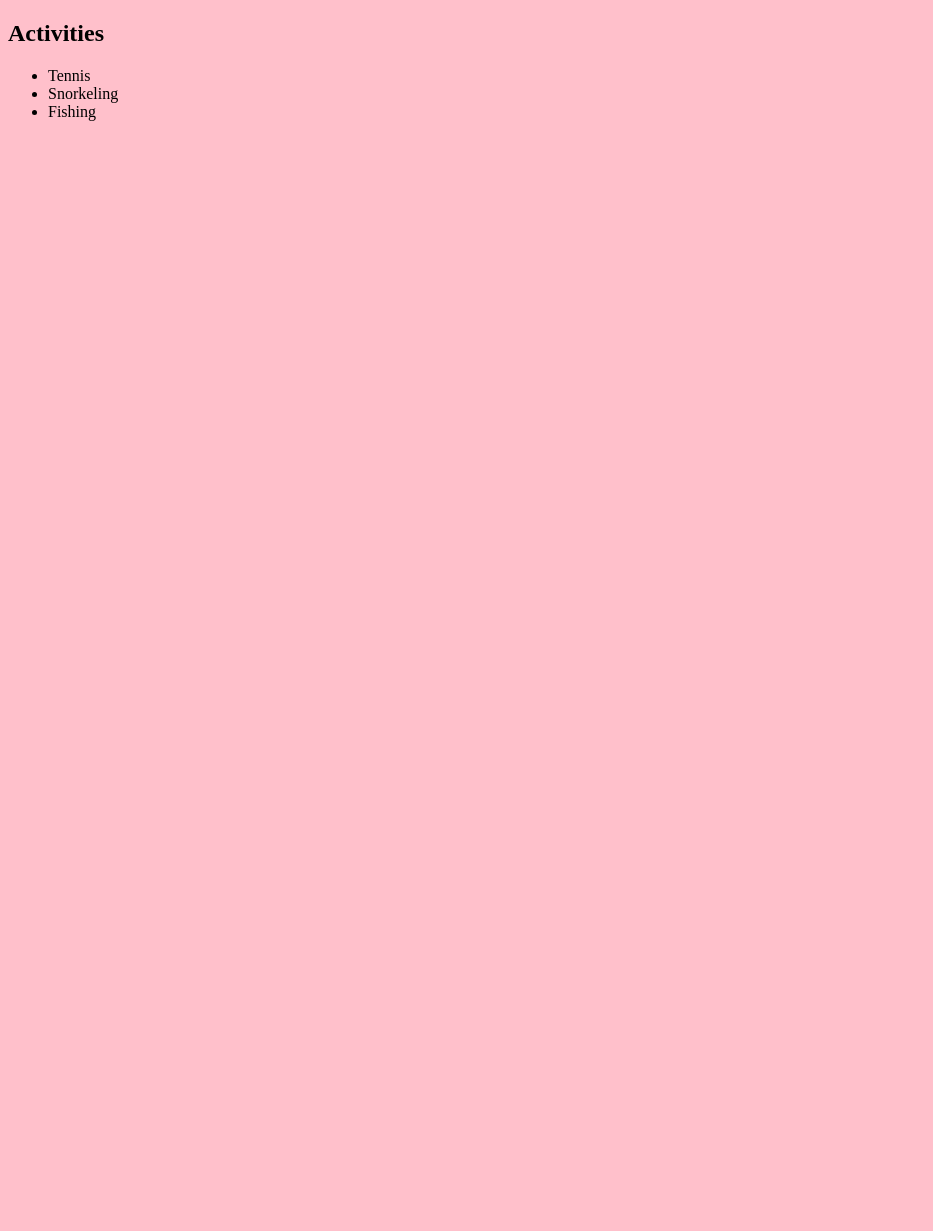
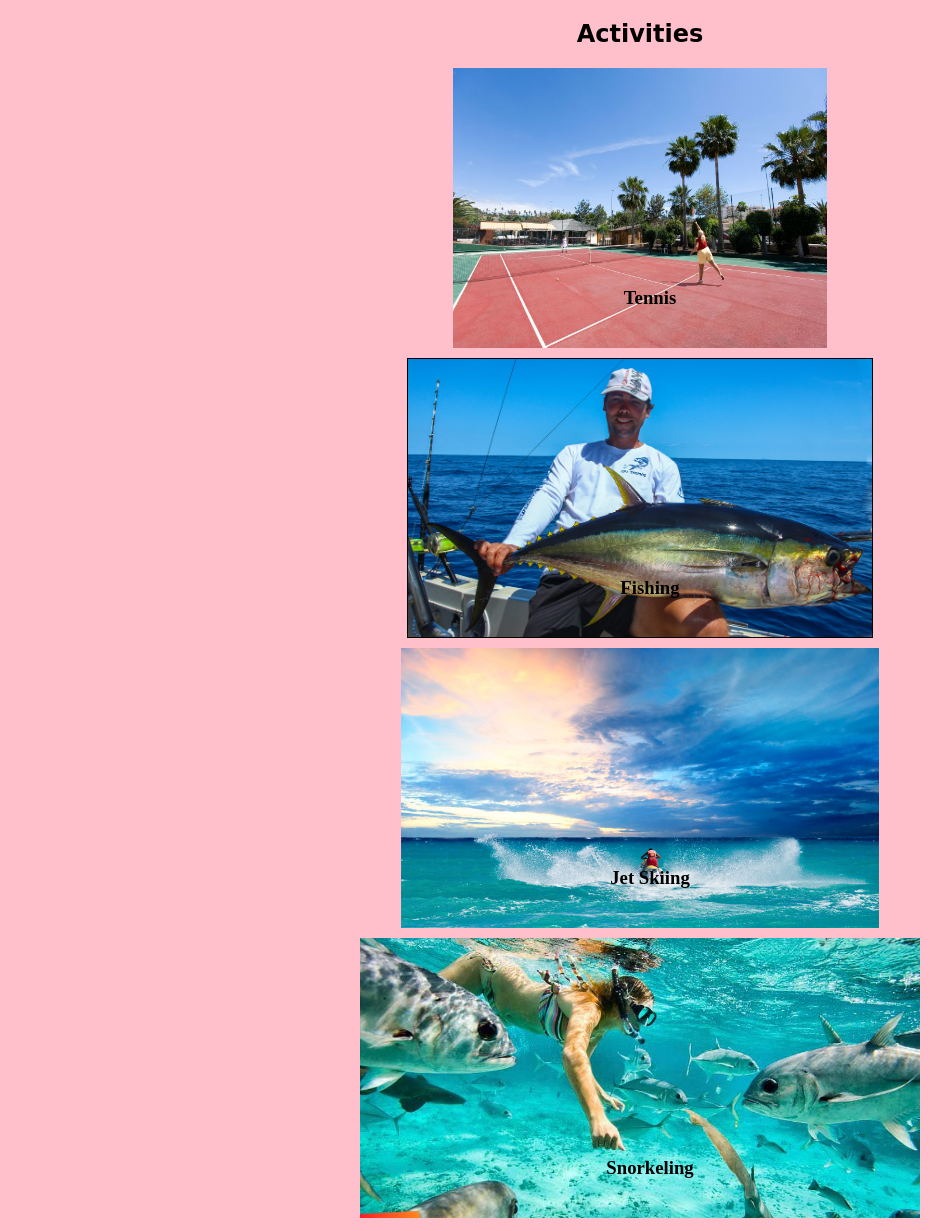
Before and after one commit to Fealios/resort, a plain HTML site: page sub-pages/activities.html in a window 1280 px wide. Shown: the whole page, without its empty margins (0-933 px from the left). Before the commit the page ends 800 px from the top, so only its background shows below. Drawn offline with Linux system fonts and the light colour scheme.

Commit message:
overlayed text on images, updated activites page, attempting to link font to css.  Updated all pages with base text

```diff
--- a/css/sub-pages.css
+++ b/css/sub-pages.css
@@ -1,3 +1,31 @@
+@font-face {
+  font-family: 'Seaweed Script', cursive;
+  src: url(https://fonts.googleapis.com/css?family=Seaweed+Script);
+}
+
 body {
   background-color: pink;
+  text-align: center;
 }
+
+h2 {
+  font-family: 'Seaweed Script', cursive;
+}
+
+.container {
+  position: relative;
+  height: 290px;
+  width: 100%;
+}
+
+.image-text{
+  position: absolute;
+  top: 200px;
+  left: 10px;
+  width: 100%;
+}
+
+img {
+  height: 280px;
+
+}
--- a/sub-pages/activities.html
+++ b/sub-pages/activities.html
@@ -7,10 +7,26 @@
   <body>
     <h2>Activities</h2>
 
-    <ul>
-      <li>Tennis</li>
-      <li>Snorkeling</li>
-      <li>Fishing</li>
-    </ul>
+    <div class="container">
+      <img src="../images/tennis.jpg" alt="tennis" />
+      <h3 class="image-text">Tennis </h3>
+    </div>
+
+    <div class="container">
+      <img src="../images/fishing.jpg" alt="fishing" />
+      <h3 class="image-text">Fishing</h3>
+    </div>
+
+    <div class="container">
+      <img src="../images/jetski.jpg" alt="jet skiing" />
+      <h3 class="image-text">Jet Skiing</h3>
+    </div>
+
+    <div class="container">
+      <img src="../images/snorkeling.jpg" alt="snorkeling" />
+      <h3 class="image-text">Snorkeling</h3>
+    </div>
+
+
   </body>
 </html>
```
Also changed, not shown: sub-pages/travel.html (+2 -2 lines), images/fishing.jpg (added), images/fishing2.jpg (added), images/jetski.jpg (added), images/jetski2.jpg (added), images/massage.jpg (added), images/massage2.jpg (added), images/poolbar.jpg (added), images/poolbar2.jpg (added), images/tennis.jpg (added), images/tennis2.jpg (added).
